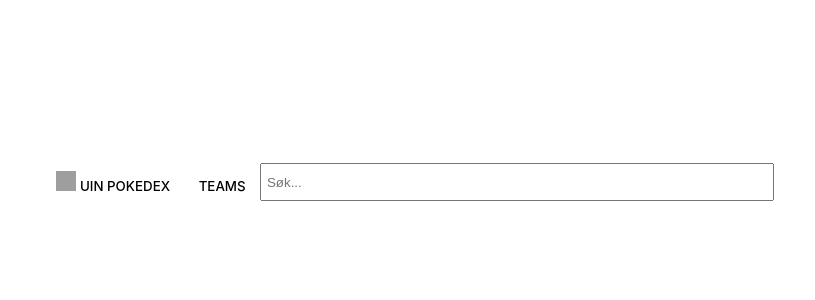
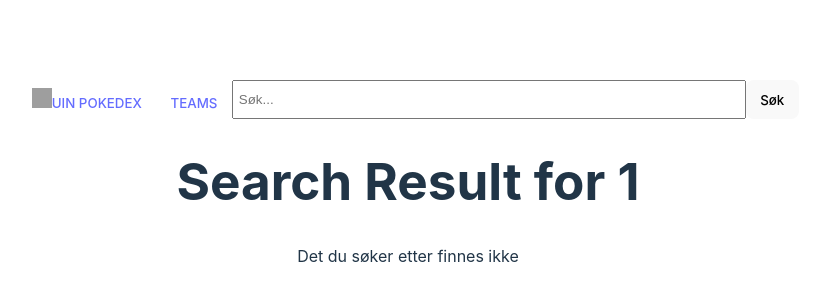
Before and after one commit to vmorstad/UIN24_EKSAMEN_GRUPPE23, a React (Vite) app in the folder frontend/: page /searchresults/1 in a window 1280 px wide. Before the commit this address had no page. Shown: the part 218-518 px from the top of the page, without its empty margins (232-1047 px from the left). Built offline with nearby package versions, Linux system fonts and the light colour scheme; no server answers; grey boxes are pictures that could not be loaded.

Commit message:
lagde SearchResult.jsx og endring i Nav.jsx
lagde SearchResult.jsx sånn at den viser søkeresultat. Hvis pokemon ikke finnes, vises det en feilmelding. Endret Nav sånn at man kan bruke søkefeltet. la til path i App.jsx

```diff
--- a/frontend/src/App.jsx
+++ b/frontend/src/App.jsx
@@ -7,6 +7,7 @@ import Teams from './components/Teams';
 import Team from './components/Team';
 import Type from './components/Type';
 import Pokemon from './components/Pokemon';
+import SearchResult from './components/SearchResult';
 
 
 function App() {
@@ -19,6 +20,7 @@ function App() {
         <Route path="/team" element={<Team limit={3}/>}/>
         <Route path="/:type" element={<Type />} />
         <Route path="/pokemons/:pokemon" element={<Pokemon />}/>
+        <Route path="/searchresults/:pokemon" element={<SearchResult />} />
       </Routes>
     </>
   );
--- a/frontend/src/components/Nav.jsx
+++ b/frontend/src/components/Nav.jsx
@@ -1,28 +1,40 @@
-import React from 'react';
+import React, { useState } from 'react';
+import { Link } from 'react-router-dom';
 
 export default function Nav() {
-  const handleClickButton1 = () => {
-    window.location.href = '/';
+  const [searchTerm, setSearchTerm] = useState('')
+
+  const handleInputChange = (event) => {
+    setSearchTerm(event.target.value)
   };
-  const handleClickButton2 = () => {
-    window.location.href = '/teams';
+
+  const handleSearchSubmit = () => {
+    if (searchTerm.trim() !== '') {
+      window.location.href = `/searchresults/${searchTerm}`
+    }
   };
 
   return (
     <nav className="NavContainer">
       <li>
-        <button onClick={handleClickButton1} className="pokedex-button"><img src="gaming.png" alt="UIN POKEDEX" span className="UIN POKEDEX"/> UIN POKEDEX</button>
-        <button onClick={handleClickButton2} className="pokedex-button"><span className="TEAMS">TEAMS</span></button>
+        <button className="pokedex-button">
+          <img src="gaming.png" alt="UIN POKEDEX" className="UIN POKEDEX" />
+          <Link to="/">UIN POKEDEX</Link>
+        </button>
+        <button className="pokedex-button TEAMS">
+          <Link to="/teams">TEAMS</Link>
+        </button>
       </li>
 
-      {/* Falsk søkefelt */}
-      <input type="text" placeholder="Søk..." />
+      <input
+        type="text"
+        placeholder="Søk..."
+        value={searchTerm}
+        onChange={handleInputChange}
+      />
+      <button onClick={handleSearchSubmit} className="search-button">
+        Søk
+      </button>
     </nav>
-  );
+  )
 }
-
-{/*
-//ikke fungereden knapp//
-  <input type="search" placeholder="Søk..." />
-  <button type="submit" className="search-button"><FontAwesomeIcon icon="fa-solid fa-magnifying-glass" /></button>
-*/}
--- a/frontend/src/components/SearchResult.jsx
+++ b/frontend/src/components/SearchResult.jsx
@@ -0,0 +1,62 @@
+import React, { useState, useEffect } from 'react';
+import { useParams, Link } from 'react-router-dom';
+
+function fetchPokemonData(pokemonName, setSearchResult) {
+    fetch(`https://pokeapi.co/api/v2/pokemon/${pokemonName}`)
+      .then(response => {
+        if (!response.ok) {
+          throw new Error('Det du søker etter finnes ikke')
+        }
+        return response.json()
+      })
+      .then(data => {
+        setSearchResult(data)
+      })
+      .catch(error => {
+        console.error('Error fetching data:', error)
+        setSearchResult('not-found')
+      })
+  }
+
+
+function renderSearchResult(searchResult) {
+  if (searchResult === 'not-found') {
+    return <p>Det du søker etter finnes ikke</p>
+  }
+
+  return (
+    <>
+      {searchResult && (
+        <ul className="PokeCardStyle">
+        <Link to={`/pokemons/${searchResult.name}`} className='PokeCardLink' key={searchResult.id}>
+          <li>
+            <img src={`https://raw.githubusercontent.com/PokeAPI/sprites/master/sprites/pokemon/${searchResult.id}.png`} alt={searchResult.name} />
+            <h3>{searchResult.name}</h3>
+            <p>#{searchResult.id}</p>
+          </li>
+        </Link>
+        </ul>
+      )}
+    </>
+  )
+}
+
+
+
+export default function SearchResult() {
+  const { pokemon } = useParams();
+  const [searchResult, setSearchResult] = useState(null)
+
+  useEffect(() => {
+    if (pokemon) {
+      fetchPokemonData(pokemon, setSearchResult)
+    }
+  }, [pokemon])
+
+  return (
+    <div>
+      <h1>Search Result for {pokemon}</h1>
+      {renderSearchResult(searchResult, pokemon)}
+    </div>
+  )
+}
```
